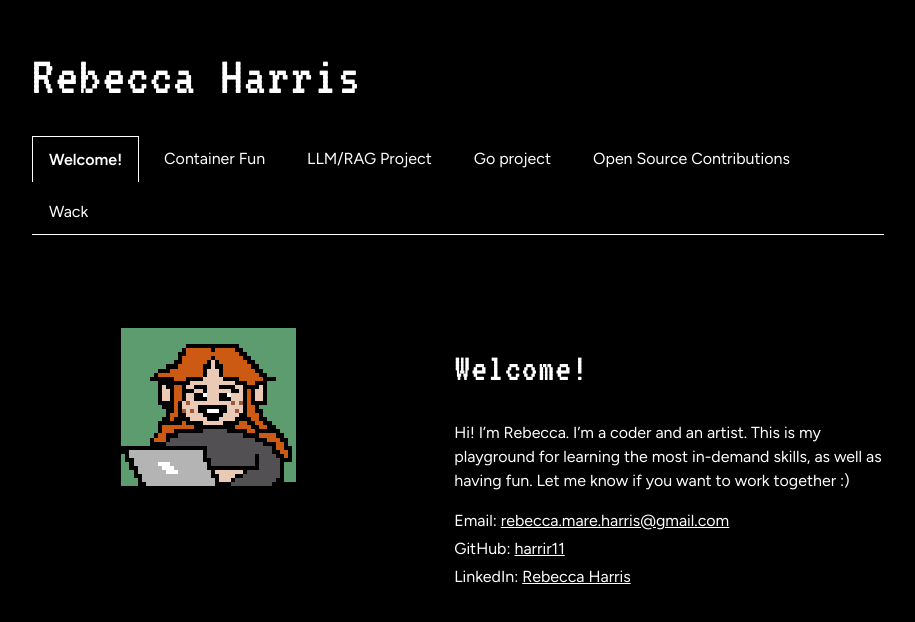
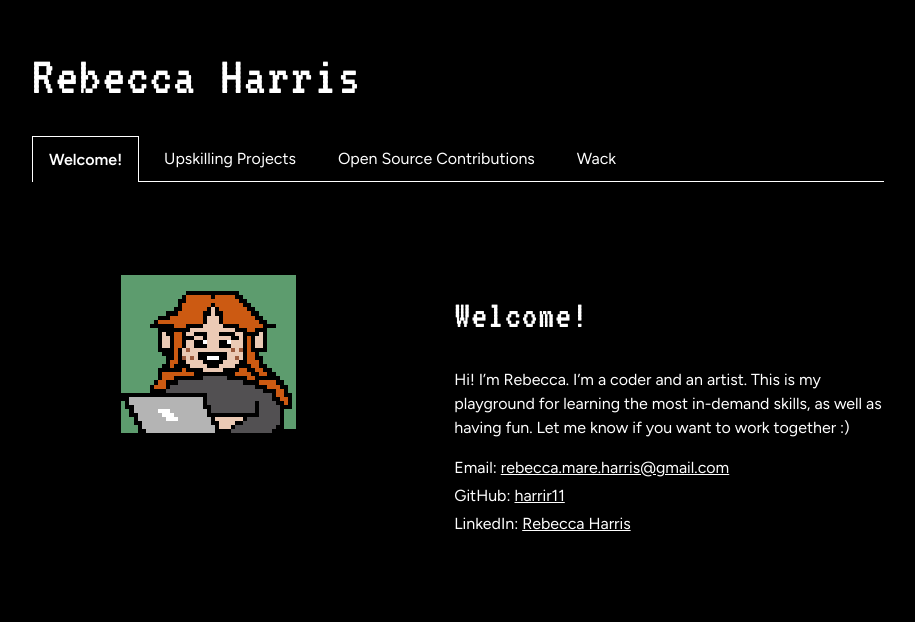
Before and after one commit to harrir11/Skills_Portfolio, a React (Vite) app: page / in a window 1280 px wide. Shown: the top 622 px of the page, without its empty margins (182-1097 px from the left). Built offline with nearby package versions, Linux system fonts and the light colour scheme.

Commit message:
Update App.tsx

```diff
--- a/src/App.tsx
+++ b/src/App.tsx
@@ -8,6 +8,12 @@ type Link = {
   href: string;
 };
 
+type Section = {
+  title: string;
+  summary: string;
+  stack: string[];
+};
+
 type Project = {
   id: string;
   label: string;
@@ -15,6 +21,7 @@ type Project = {
   stack: string[];
   links?: Link[];
   image?: { src: string; alt: string };
+  sections?: Section[];
 };
 
 const projects: Project[] = [
@@ -44,22 +51,27 @@ const projects: Project[] = [
     ],
   },
   {
-    id: "container-fun",
-    label: "Container Fun",
+    id: "upskilling",
+    label: "Upskilling Projects",
+    summary: "Hands-on projects for learning in-demand skills.",
+    stack: [],
+    sections: [
+      {
+        title: "Container Fun",
         summary: "Project write-up coming soon.",
         stack: ["Docker", "Kubernetes"],
       },
       {
-    id: "llm-rag",
-    label: "LLM/RAG Project",
+        title: "LLM/RAG Project",
         summary: "Project write-up coming soon.",
         stack: ["LLM", "RAG"],
       },
       {
-    id: "go",
-    label: "Go project",
+        title: "Go Project",
         summary: "Project write-up coming soon.",
         stack: ["Go"],
+      },
+    ],
   },
   {
     id: "open-source",
@@ -168,6 +180,19 @@ export default function App() {
                 ))}
               </ul>
             )}
+            {current.sections?.map((section) => (
+              <div className="section" key={section.title}>
+                <h3>{section.title}</h3>
+                <p>{section.summary}</p>
+                {section.stack.length > 0 && (
+                  <ul className="stack">
+                    {section.stack.map((s) => (
+                      <li key={s}>{s}</li>
+                    ))}
+                  </ul>
+                )}
+              </div>
+            ))}
           </div>
         </div>
       </section>
```
Lines whose indentation alone changed are shown as unchanged.
